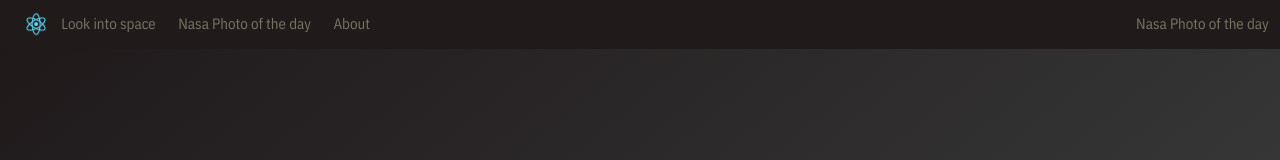
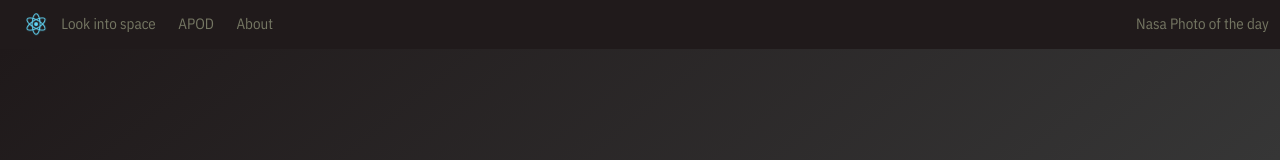
Before and after one commit to navisinghnz9/nasa-api-front, a React (Create React App) app: page / in a window 1280 px wide. Shown: the top 160 px of the page. Built offline with nearby package versions, Linux system fonts and the light colour scheme.

Commit message:
Chore: minor edits

```diff
--- a/src/components/navbar/NavBar.js
+++ b/src/components/navbar/NavBar.js
@@ -13,7 +13,7 @@ export default (props) => {
             {props.title}
           </NavLink>
           <NavLink to="photo-of-the-day" className="navbar-item">
-            Nasa Photo of the day
+            APOD
           </NavLink>
           <NavLink to="about" className="navbar-item">
             About
```
Also changed, not shown: 1 other file (tests, documents, lock files or other folders).
